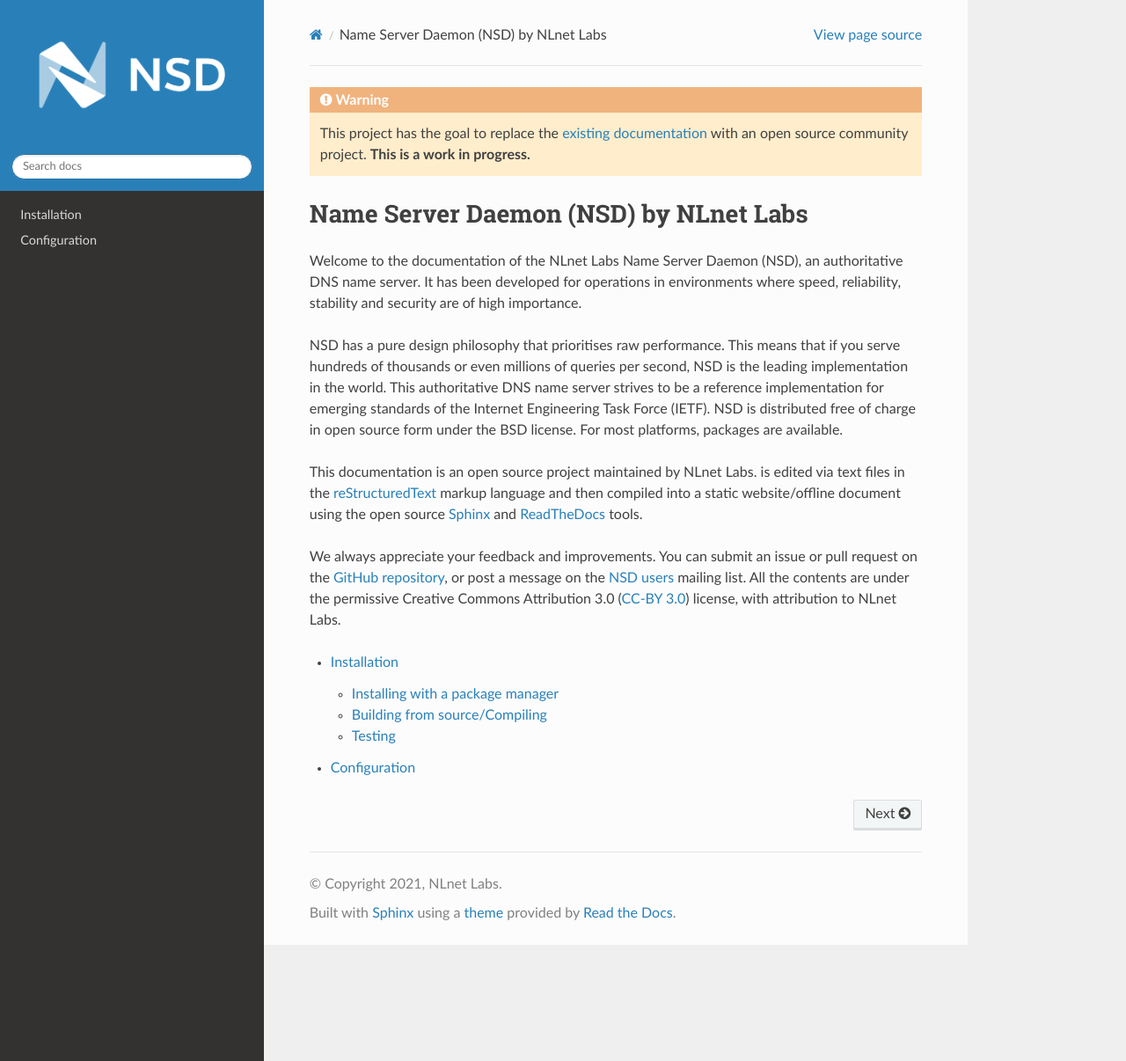
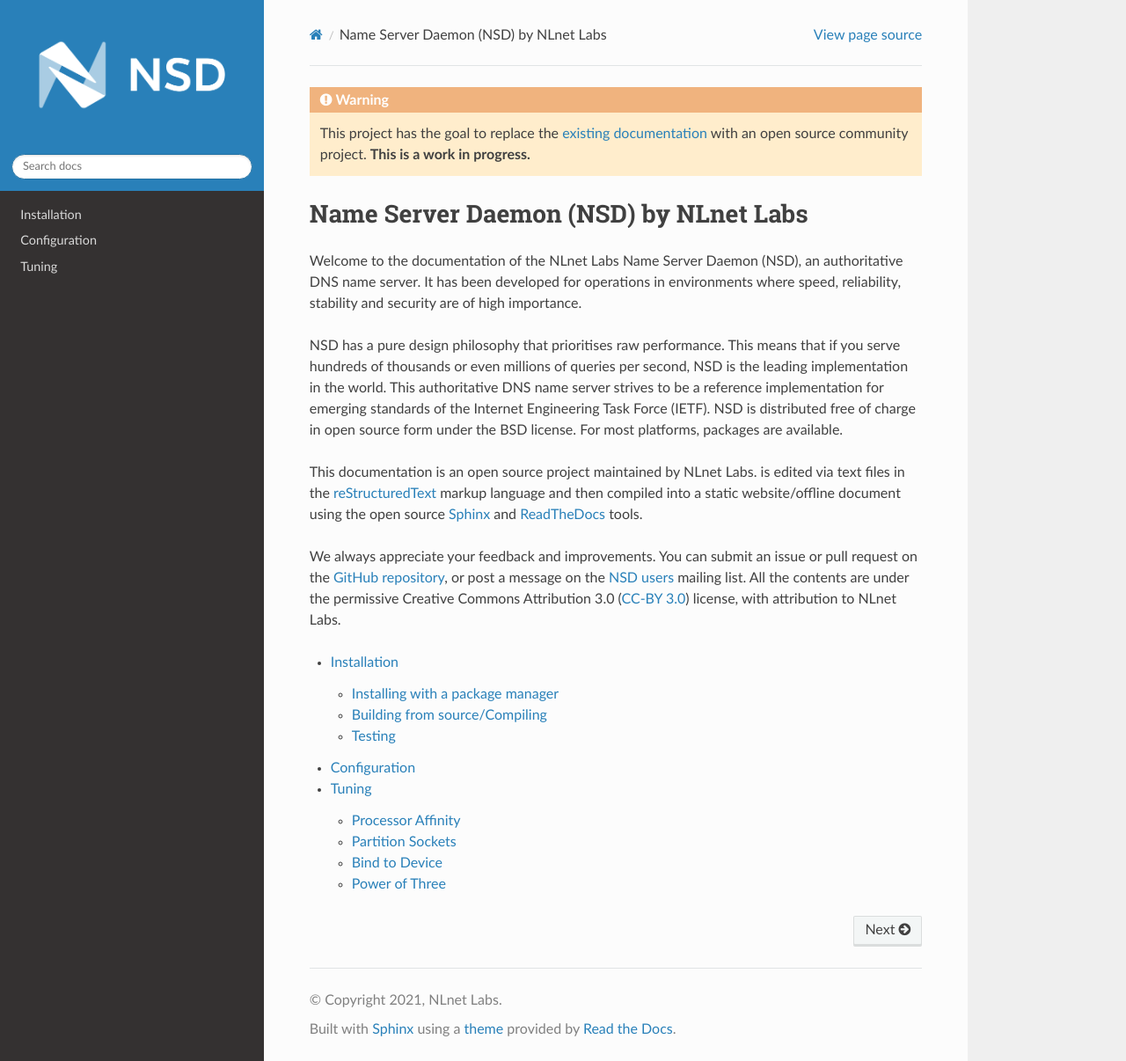
Before and after one commit to NLnetLabs/nsd-manual, a Sphinx documentation site: the page built from source/index.rst, in a window 1280 px wide and 1206 px high. Shown: the whole window at 88% size. Built offline with Sphinx 7.4.7 and the Read the Docs theme 2.0.0, drawn with Linux system fonts in a browser that asks for light colours; some of the changed lines change nothing that is shown.

Commit message:
Add Tuning

```diff
--- a/source/index.rst
+++ b/source/index.rst
@@ -42,6 +42,7 @@
 
    installation
    configuration
+   tuning
 .. history
 .. authors
 .. license
--- /dev/null
+++ b/source/tuning.rst
@@ -0,0 +1,126 @@
+.. _doc_nsd_tuning:
+
+Tuning
+------
+
+In version 4.3.0 of NSD, additional functionality was added to increase
+performance even more. Most notably, this includes processor affinity.
+
+NSD is performant by design because it matters when operators serve hundreds of
+thousands or even millions of queries per second. We strive to make the right
+choices by default, like enabling the use of ``libevent`` at the configure stage
+to ensure the most efficient event mechanism is used on a given platform. e.g.
+``epoll`` on Linux and ``kqueue`` on FreeBSD. Switches are available for
+operators who know the implementation on their system behaves correctly, like
+enabling the use of ``recvmmsg`` at the configure stage (``--enable-recvmmsg``)
+to read multiple messages from a socket in one system call.
+
+By default NSD forks (only) one server. Modern computer systems however, may
+have more than one processor, and usually have more than one core per processor.
+The easiest way to scale up performance is to simply fork more servers by
+configuring server-count: to match the number of cores available in the system
+so that more queries can be answered simultaneously. If the operating system
+supports it, ensure ``reuseport:`` is set to ``yes`` to distribute incoming
+packets evenly across server processes to balance the load.
+
+A couple of other options that the operator may want to consider:
+
+  1. Memory usage can be lowered (around 50%) by using zone files and disable the on-disk database by setting ``database: ""``.
+  2. TCP capacity can be significantly increased by setting ``tcp-count: 1000`` and ``tcp-timeout: 3``. Set ``tcp-reject-overflow: yes`` to prevent the kernel connection queue from growing.
+
+Processor Affinity
+==================
+
+The aforementioned settings provide an easy way to increase performance without
+the need for in-depth knowledge of the hardware. For operators that require even
+more throughput ``cpu-affinity`` is available.
+
+The operating system’s scheduling-algorithm determines which core a given task
+is allocated to. Processors build up state — e.g. by keeping frequently accessed
+data in cache memory — for the task that it is currently executing. Whenever a
+task switches cores, performance is degraded because the core it switched to has
+yet to build up said state. While this scheduling-algorithm works just fine for
+general-purpose computing, operators may want to designate a set of cores for
+best performance. The ``cpu-affinity`` family of configuration options was added
+to NSD specifically for that purpose.
+
+Processor affinity is currently supported on Linux and FreeBSD. Other operating
+systems may be supported in the future, but not all operating systems that can
+run NSD support CPU pinning. To fully benefit from this feature, one must first
+determine which cores should be allocated to NSD. This requires some knowledge
+of the underlying hardware, but generally speaking every process should run on a
+dedicated core and the use of Hyper-Threading cores should be avoided to prevent
+resource contention. List every core designated to NSD in ``cpu-affinity`` and
+bind each server process to a specific core using ``server-<N>-cpu-affinity``
+and ``xfrd-cpu-affinity`` to improve L1/L2 cache hit rates and reduce pipeline
+stalls/flushes.
+
+.. code:: text
+
+    server:
+      server-count: 2
+      cpu-affinity: 0 1 2
+      server-1-cpu-affinity: 0
+      server-2-cpu-affinity: 1
+      xfrd-cpu-affinity: 2
+
+Partition Sockets
+=================
+
+``ip-address:`` options in the ``server:`` clause can be configured per server
+or set of servers. Sockets configured for a specific server are closed by other
+servers on startup. This improves performance if a large number of sockets are
+scanned using ``select/poll`` and avoids waking up multiple servers when a
+packet comes in, known as the `thundering herd problem
+<https://en.wikipedia.org/wiki/Thundering_herd_problem>`_. Though both problems
+are solved using a modern kernel and a modern I/O event mechanism, there is one
+other reason to partition sockets, explained below.
+
+.. code:: text
+
+    server:
+      ip-address: 192.0.2.1 servers=1
+
+Bind to Device
+==============
+
+``ip-address:`` options in the server: clause can now also be configured to bind
+directly to the network interface device on Linux (``bindtodevice=yes``) and to
+use a specific routing table on FreeBSD (``setfib=<N>``). These were added to
+ensure UDP responses go out over the same interface the query came in on if
+there are multiple interfaces configured on the same subnet, but there may be
+some performance benefits as well as the kernel does not have to go through the
+network interface selection process.
+
+.. code:: text
+
+    server:
+      ip-address: 192.0.2.1 bindtodevice=yes setfib=<N>
+
+.. Note:: FreeBSD does not create extra routing tables on demand. Consult the
+          FreeBSD Handbook, forums, etc. for information on how to configure
+          multiple routing tables.
+
+Power of Three
+==============
+
+Field tests have shown best performance is achieved by combining the
+aforementioned options so that each network interface is essentially bound to a
+specific core. To do so, use one IP address per server process, pin that process
+to a designated core and bind directly to the network interface device.
+
+.. code:: text
+
+    server:
+      server-count: 2
+      cpu-affinity: 0 1 2
+      server-1-cpu-affinity: 0
+      server-2-cpu-affinity: 1
+      xfrd-cpu-affinity: 2
+      ip-address: 192.0.2.1 servers=1 bindtodevice=yes setfib=1
+      ip-address: 192.0.2.2 servers=2 bindtodevice=yes setfib=2
+
+The above snippet serves as an example on how to use the configuration options.
+Which cores, IP addresses and routing tables are best used depends entirely on
+the hardware and network layout. Be sure to test extensively before using the
+options.
```
